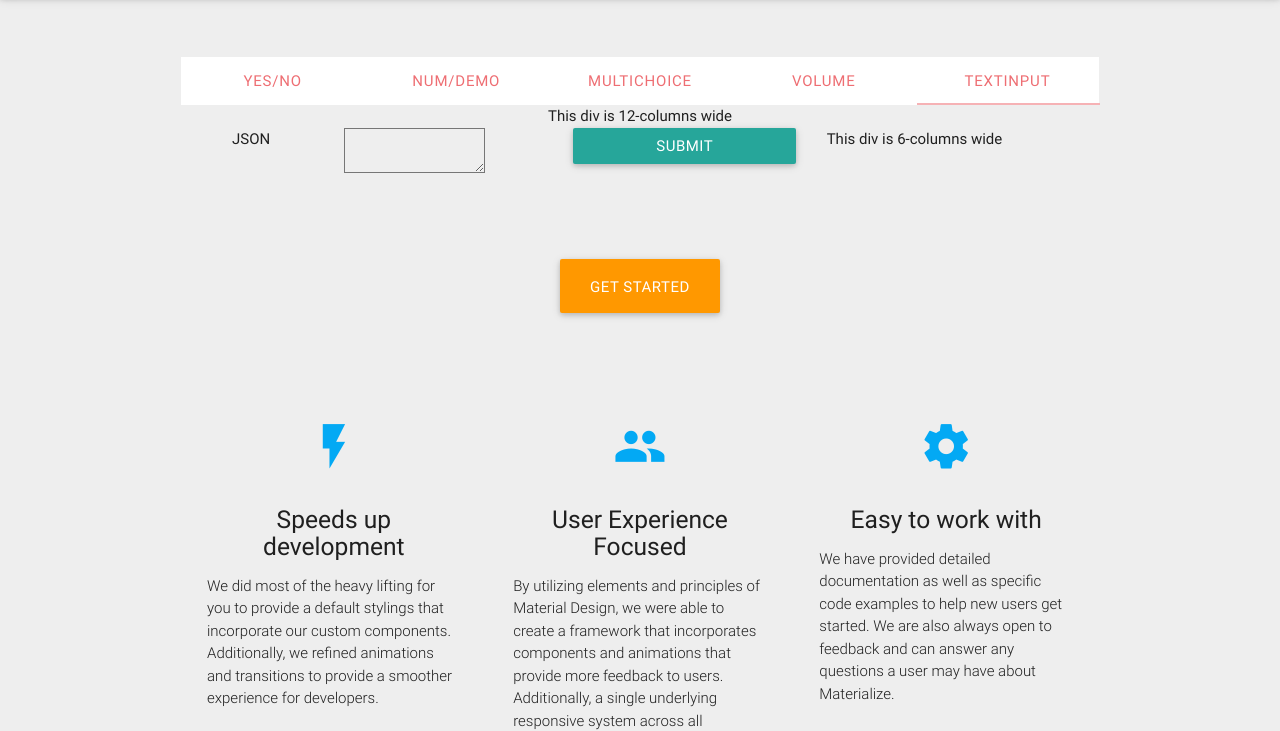
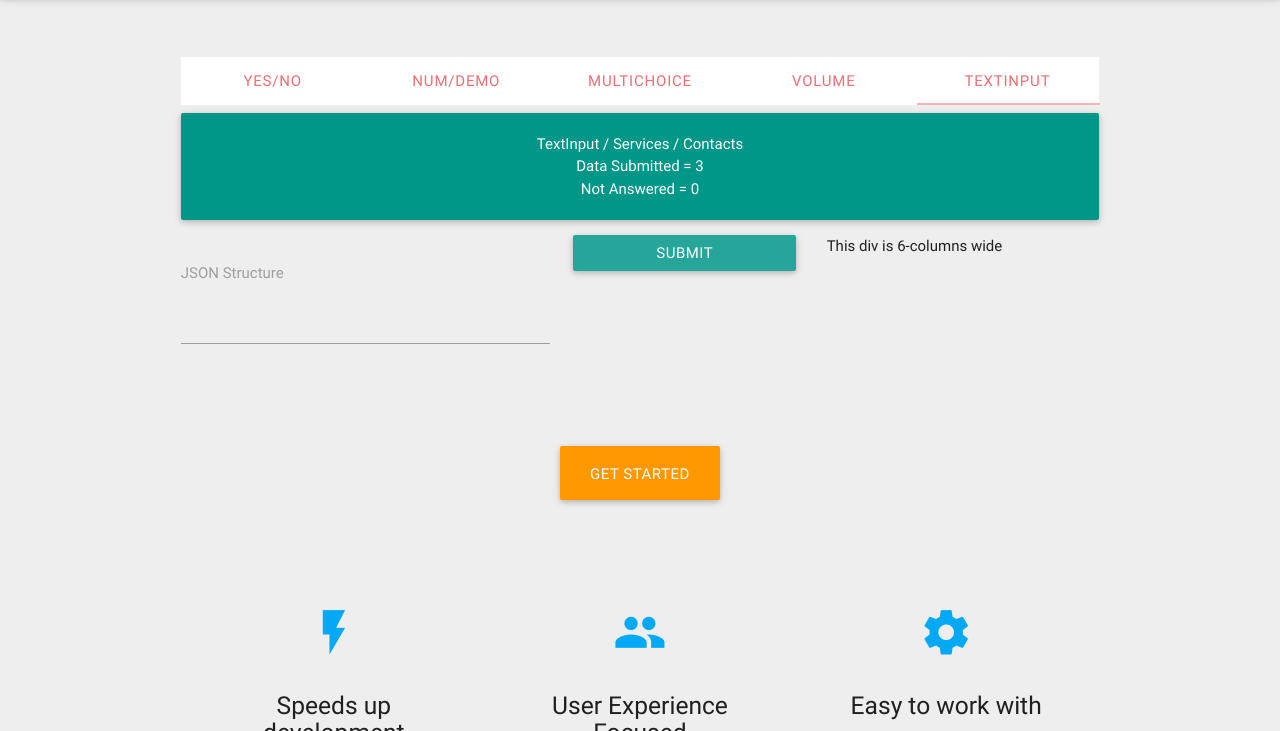
Before and after one commit to gireeshkumar/gireeshkumar.github.io, a plain HTML site: page jsexp/index.html in a window 1280 px wide. Both pictures are taken after a click on the link "TEXTINPUT". Shown: the part 67-798 px from the top of the page. Drawn offline with nearby package versions, Linux system fonts and the light colour scheme.

Commit message:
update tabs

```diff
--- a/jsexp/index.html
+++ b/jsexp/index.html
@@ -41,13 +41,21 @@
           <div id="test4" class="col s12">Test 4</div>
            <div id="test5" class="col s12">
                  <div class="row">
-                  <div class="col s12">This div is 12-columns wide</div>
+                  <div class="col s12">
+                   <div class="card-panel teal">
+                      <span class="white-text">
+                        TextInput / Services / Contacts <br/>
+                         Data Submitted = 3 <br/>
+                        Not Answered = 0 <br/>
+                      </span>
+                    </div>
+                   </div>
                   <div class="col s5">
                       <div class="row">
-                        <div class="col s5">JSON</div>
-                        <div class="col s5">
-                          <textarea></textarea>
-                        </div>
+                       <div class="input-field col s12">
+                        <textarea id="textarea1" class="materialize-textarea"></textarea>
+                        <label for="textarea1">JSON Structure</label>
+                      </div>
                       </div>
                   </div>
                   <div class="col s2">
```
